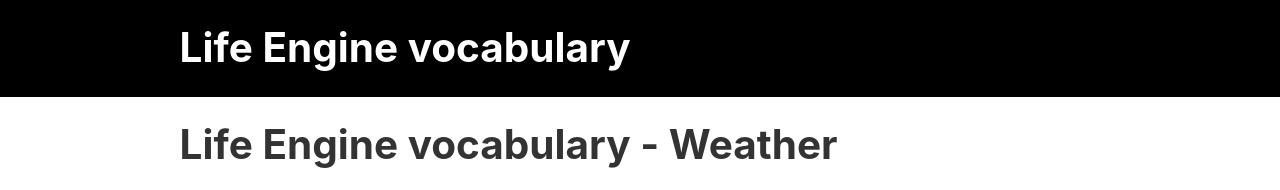
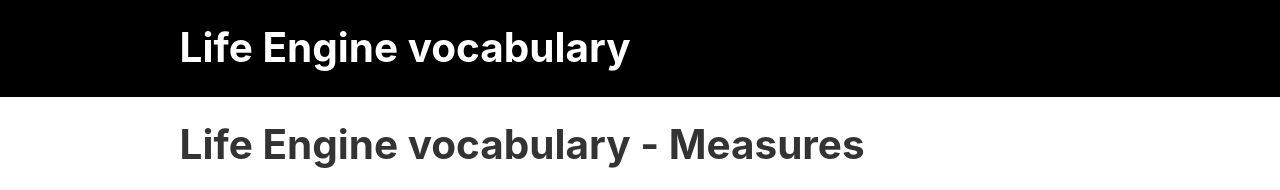
Before and after one commit to ioxiocom/vocabulary, a Gatsby site: page /Measures in a window 1280 px wide. Shown: the top 190 px of the page. Built offline with nearby package versions, Linux system fonts and the light colour scheme; Gatsby itself is replaced by a stand-in of ours.

Commit message:
Update Measures.js

```diff
--- a/src/pages/Measures.js
+++ b/src/pages/Measures.js
@@ -6,7 +6,7 @@ import SEO from "../components/seo"
 const Measures = () => (
   <Layout>
     <SEO title="Measures vocabulary" />
-    <h1>Life Engine vocabulary - Weather</h1>
+    <h1>Life Engine vocabulary - Measures</h1>
     <a name={"length"}>
       <h2>Lenght</h2>
     </a>
```
